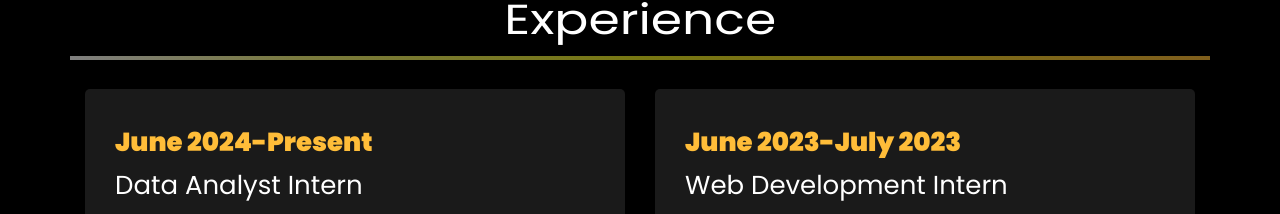
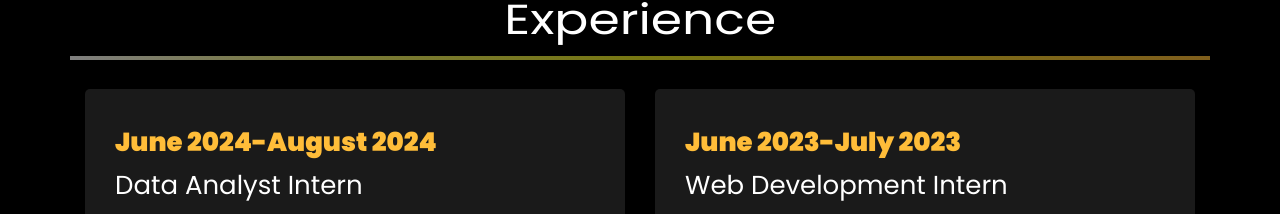
Before and after one commit to ketkijain2020/Portfolio.github.io, a plain HTML site: page index.html in a window 1280 px wide. Shown: the part 1938-2152 px from the top of the page. Drawn offline with Linux system fonts and the light colour scheme; files whose address does not match are found by name.

Commit message:
Update index.html

```diff
--- a/index.html
+++ b/index.html
@@ -320,7 +320,7 @@
 		<div class="row">
 				<div class="col-md-6">
 					<div class="resume-wrap ftco-animate">
-						<span class="date">June 2024-Present</span>
+						<span class="date">June 2024-August 2024</span>
 						<h2>Data Analyst Intern</h2>
 						<span class="position">Cluster Computing</span>
 						<p class="mt-4">Cluster Computing, An IT company enabling digital transformation for businesses through connectivity, openness, intelligence, and scalability.
```
